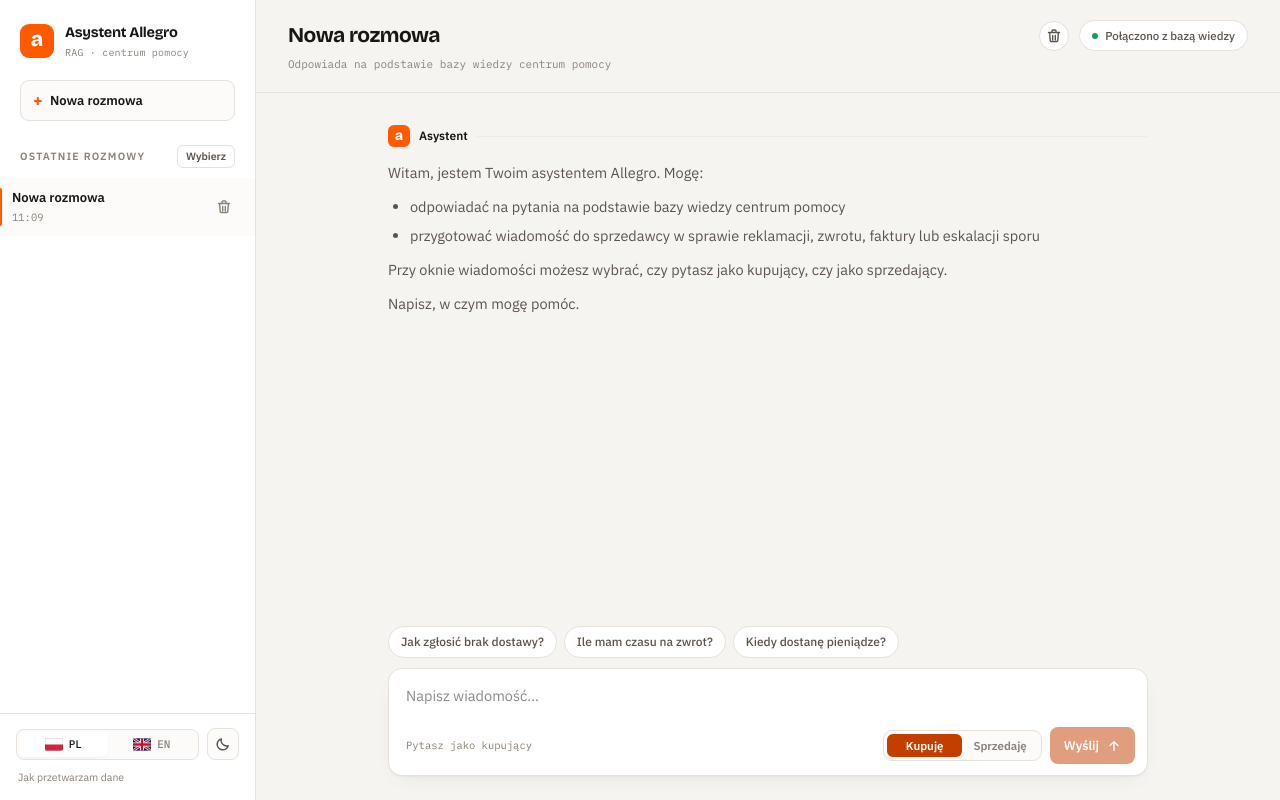
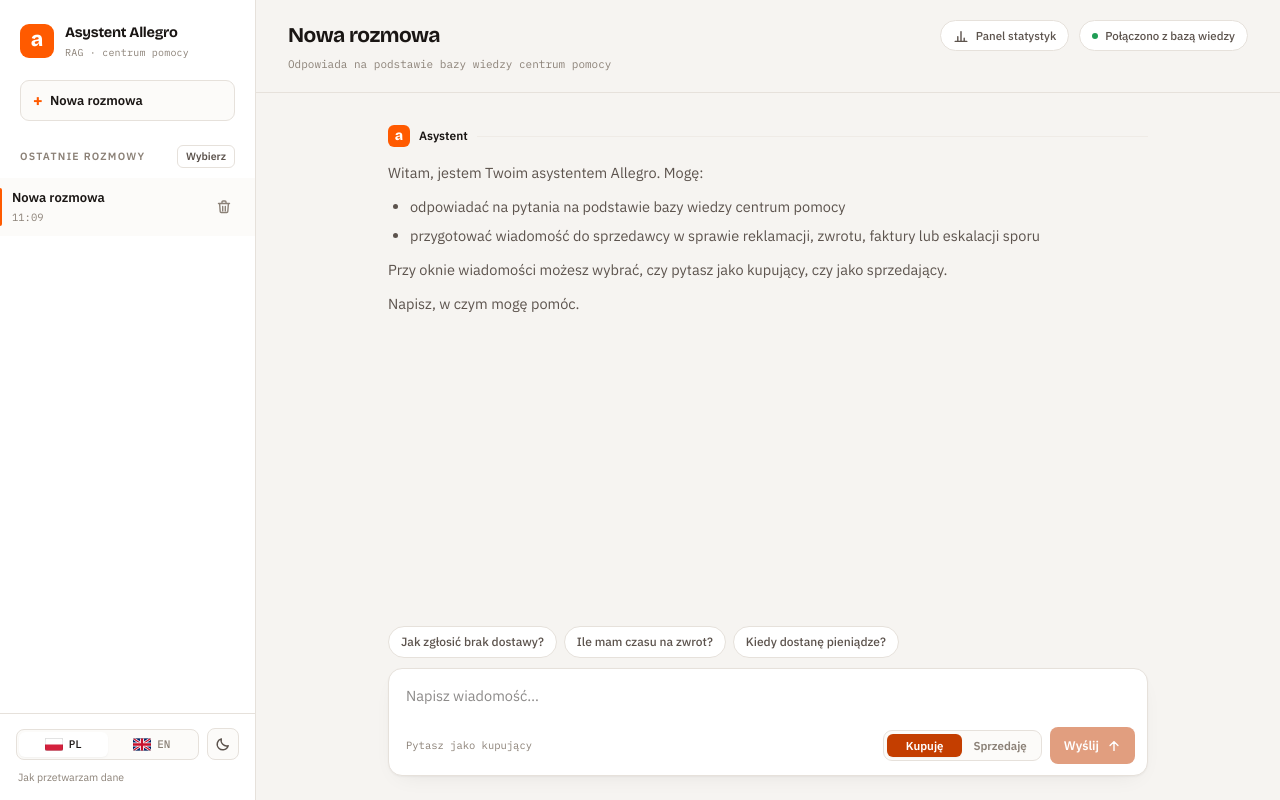
Before and after one commit to OskarOG1/Chatbot-RAG, a Next.js app in the folder frontend-next/: page / in a window 1280 px wide. Built offline with nearby package versions, Linux system fonts and the light colour scheme.

Commit message:
frontend

```diff
--- a/frontend-next/components/ChatApp.tsx
+++ b/frontend-next/components/ChatApp.tsx
@@ -9,7 +9,8 @@
 import Rail, { type RailItem } from '@/components/Rail';
 import Toast from '@/components/Toast';
 import InfoBanner from '@/components/InfoBanner';
-import { IkonaKosz } from '@/components/Ikony';
+import Link from 'next/link';
+import { IkonaWykres } from '@/components/Ikony';
 import { czytajSse } from '@/lib/sse';
 import { ThemeContext, THEMES, BODY, DISPLAY, MONO, type ThemeName } from '@/lib/theme';
 import {
@@ -48,19 +49,20 @@
   return `${gg}:${mm}`;
 }
 
-function deleteCurrentBtn(th: { line: string; surface: string; ink2: string }) {
+function panelLink(th: { line: string; surface: string; ink2: string }) {
   return {
-    width: 30,
-    height: 30,
-    padding: 0,
+    display: 'inline-flex',
+    alignItems: 'center',
+    gap: 7,
+    padding: '6px 12px',
     borderRadius: 100,
     border: `1px solid ${th.line}`,
     background: th.surface,
     color: th.ink2,
-    cursor: 'pointer',
-    display: 'flex',
-    alignItems: 'center',
-    justifyContent: 'center',
+    fontSize: 11.5,
+    fontWeight: 500,
+    textDecoration: 'none',
+    whiteSpace: 'nowrap',
   } as const;
 }
 
@@ -602,9 +604,10 @@
               <span style={{ fontFamily: MONO, fontSize: 11, color: th.ink3 }}>{t.subtitle}</span>
             </div>
             <div style={{ flex: '0 0 auto', display: 'inline-flex', alignItems: 'center', gap: 10 }}>
-              <button type="button" aria-label={t.deleteCurrent} onClick={() => usunThread(activeId)} style={deleteCurrentBtn(th)}>
-                <IkonaKosz color={th.ink2} />
-              </button>
+              <Link href="/admin" style={panelLink(th)}>
+                <IkonaWykres color={th.ink2} />
+                {t.panel}
+              </Link>
               <div
                 style={{
                   display: 'inline-flex',
--- a/frontend-next/components/Ikony.tsx
+++ b/frontend-next/components/Ikony.tsx
@@ -40,6 +40,20 @@
     <svg width={16} height={16} viewBox="0 0 16 16" fill="none" aria-hidden focusable="false">
       <path
         d="M2.5 4.5h11M6 4.5V3a1 1 0 0 1 1-1h2a1 1 0 0 1 1 1v1.5M6.7 7.5v4.2M9.3 7.5v4.2M3.6 4.5l.6 8a1 1 0 0 0 1 .93h5.6a1 1 0 0 0 1-.93l.6-8"
+        stroke={color}
+        strokeWidth={1.4}
+        strokeLinecap="round"
+        strokeLinejoin="round"
+      />
+    </svg>
+  );
+}
+
+export function IkonaWykres({ color = 'currentColor' }: { color?: string }) {
+  return (
+    <svg width={16} height={16} viewBox="0 0 16 16" fill="none" aria-hidden focusable="false">
+      <path
+        d="M2.2 13.4h11.6M4.8 13.4V8.6M8 13.4V3.6M11.2 13.4v-3.2"
         stroke={color}
         strokeWidth={1.4}
         strokeLinecap="round"
--- a/frontend-next/components/admin/PanelAdmina.tsx
+++ b/frontend-next/components/admin/PanelAdmina.tsx
@@ -1,6 +1,7 @@
 'use client';
 
 import { useEffect, useState } from 'react';
+import Link from 'next/link';
 import {
   pobierzStatystyki,
   procent,
@@ -107,6 +108,27 @@
                   : 'Brak danych w wybranym zakresie'}
               </p>
             </div>
+            <div style={{ display: 'inline-flex', alignItems: 'center', gap: 10, flex: '0 0 auto' }}>
+              <Link
+                href="/"
+                style={{
+                  display: 'inline-flex',
+                  alignItems: 'center',
+                  height: 36,
+                  padding: '0 14px',
+                  borderRadius: 100,
+                  border: `1px solid ${th.line}`,
+                  background: th.surface,
+                  color: th.ink2,
+                  fontFamily: BODY,
+                  fontSize: 13,
+                  fontWeight: 500,
+                  textDecoration: 'none',
+                  whiteSpace: 'nowrap',
+                }}
+              >
+                Wróć do czatu
+              </Link>
               <button
                 type="button"
                 onClick={() => setThemeName(themeName === 'light' ? 'dark' : 'light')}
@@ -122,10 +144,12 @@
                   justifyContent: 'center',
                   cursor: 'pointer',
                   color: th.ink2,
+                  flex: '0 0 auto',
                 }}
               >
                 {themeName === 'light' ? <IkonaKsiezyc /> : <IkonaSlonce />}
               </button>
+            </div>
           </header>
 
           <div style={{ display: 'flex', flexWrap: 'wrap', alignItems: 'center', gap: 10 }}>
--- a/frontend-next/lib/chat.ts
+++ b/frontend-next/lib/chat.ts
@@ -73,6 +73,7 @@
   suggestionsByAgent: Record<string, string[]>;
   welcome: string;
   connected: string;
+  panel: string;
   themeButtonLabel: { light: string; dark: string };
   connectError: string;
   noResponse: string;
@@ -158,6 +159,7 @@
     welcome:
       'Witam, jestem Twoim asystentem Allegro. Mogę:\n\n* odpowiadać na pytania na podstawie bazy wiedzy centrum pomocy\n* przygotować wiadomość do sprzedawcy w sprawie reklamacji, zwrotu, faktury lub eskalacji sporu\n\nPrzy oknie wiadomości możesz wybrać, czy pytasz jako kupujący, czy jako sprzedający.\n\nNapisz, w czym mogę pomóc.',
     connected: 'Połączono z bazą wiedzy',
+    panel: 'Panel statystyk',
     themeButtonLabel: { light: 'Ciemny motyw', dark: 'Jasny motyw' },
     connectError: 'Backend nie odpowiada, spróbuj ponownie za chwilę.',
     noResponse: 'Backend nie odpowiedział, spróbuj ponownie za chwilę.',
@@ -233,6 +235,7 @@
     welcome:
       "Welcome, I'm the Allegro assistant. I can:\n\n* answer questions using the help center knowledge base\n* prepare a message to the seller about a complaint, return, invoice, or dispute escalation\n\nNext to the message box you can choose whether you're asking as a buyer or as a seller.\n\nTell me what you need help with.",
     connected: 'Connected to the knowledge base',
+    panel: 'Statistics panel',
     themeButtonLabel: { light: 'Switch to dark theme', dark: 'Switch to light theme' },
     connectError: "The backend isn't responding right now, please try again in a moment.",
     noResponse: "The backend didn't respond, please try again in a moment.",
```
Lines whose indentation alone changed are shown as unchanged.
